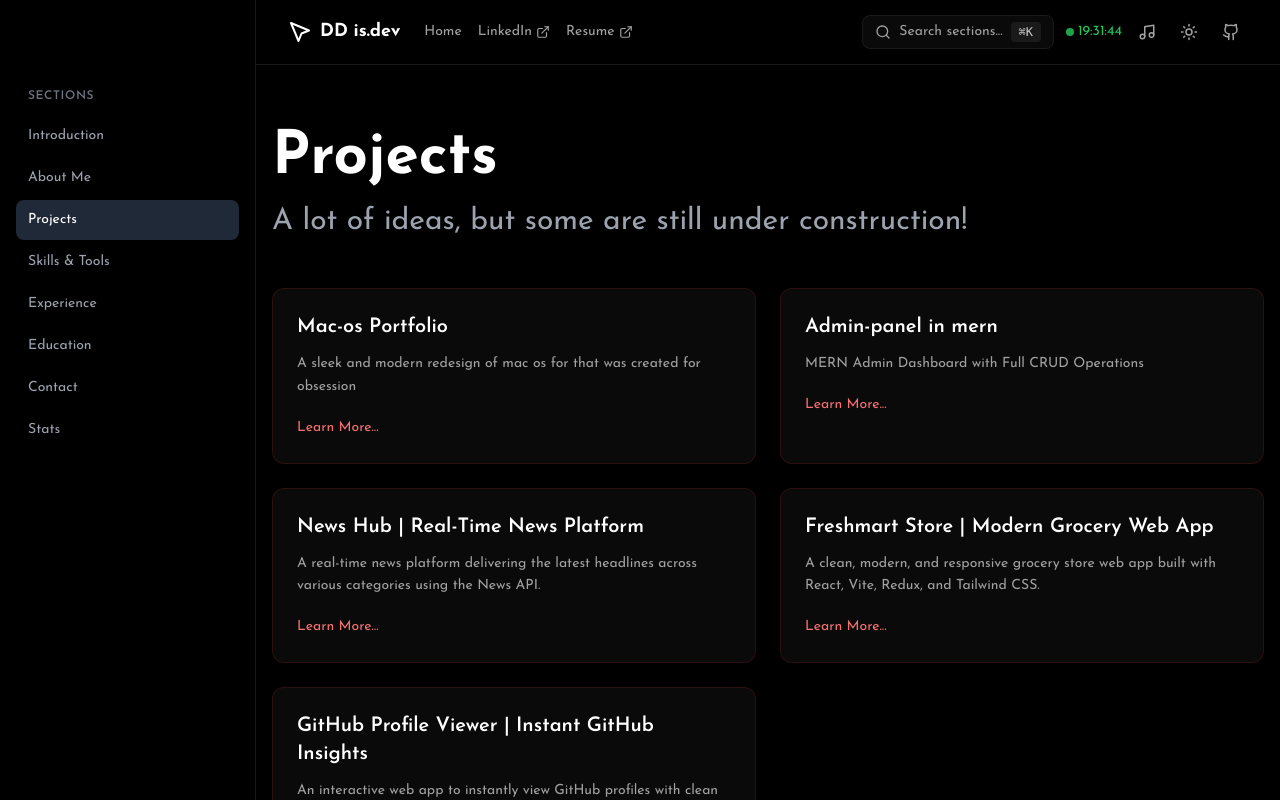
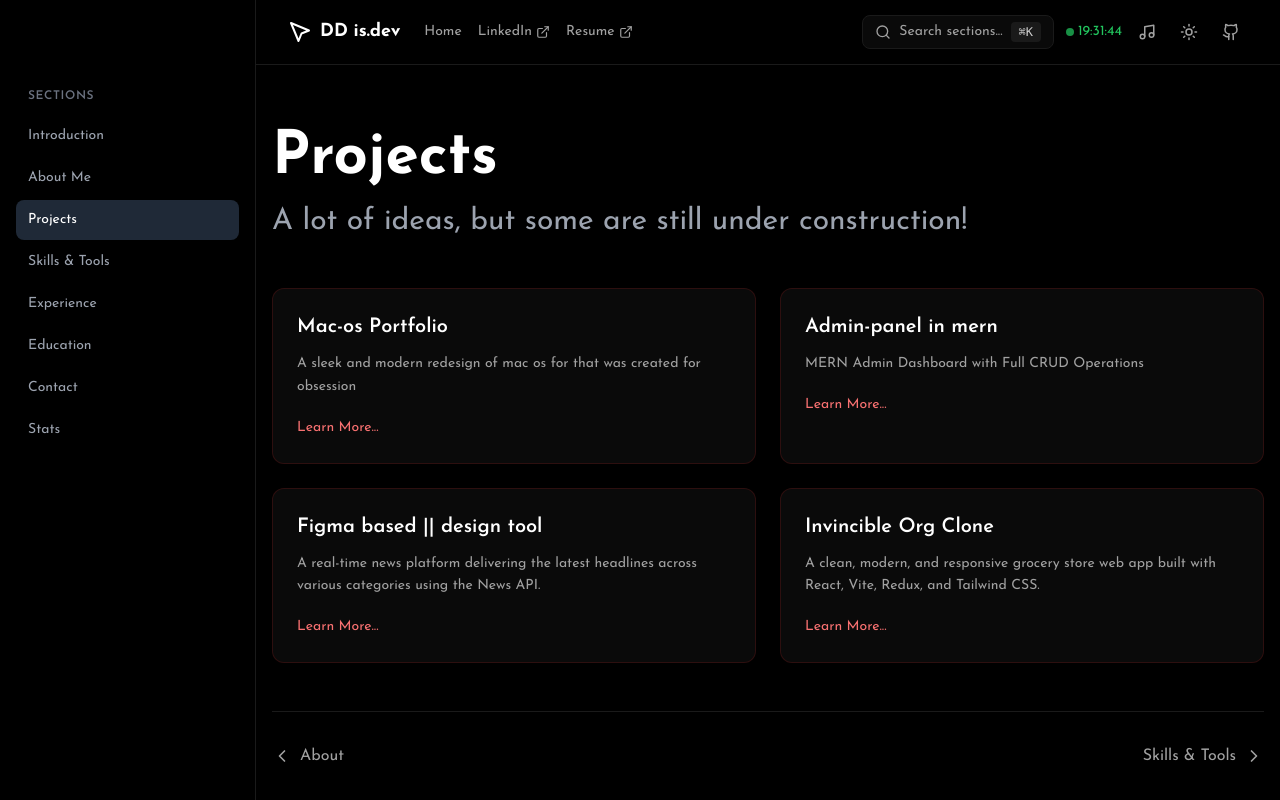
Before and after one commit to dhruval1907/My-Portfolio, a React (Vite) app: page /projects in a window 1280 px wide. Shown: the top 800 px of the page. Built offline with nearby package versions, Linux system fonts and the light colour scheme.

Commit message:
adding last projects

```diff
--- a/src/data/projectsData.js
+++ b/src/data/projectsData.js
@@ -51,116 +51,91 @@ export const projectsData = [
     github: 'https://github.com/dhruval1907/admin-mern-app',
   },
   {
-    id: 'news-hub',
-    title: 'News Hub | Real-Time News Platform',
-    slug: 'news-hub',
+    id: 'figma',
+    title: 'Figma based || design tool',
+    slug: 'figma-tool',
     shortDescription: 'A real-time news platform delivering the latest headlines across various categories using the News API.',
     bannerImage: 'https://images.unsplash.com/photo-1504711434969-e33886168f5c?w=1200&h=600&fit=crop',
     category: 'Web Application',
     year: '2025',
-    fullDescription: `News Hub is a modern news aggregation platform that pulls real-time news from multiple sources using the News API. The application provides users with the latest headlines across various categories including technology, business, entertainment, sports, and more.
-
-The platform features a clean, newspaper-inspired design with a focus on readability and information hierarchy. Articles are presented in a card-based layout with featured images, headlines, and brief excerpts. Users can filter news by category, search for specific topics, and bookmark articles for later reading.
-
-Built with React and leveraging modern hooks for state management, the application demonstrates efficient API integration, error handling, and loading states. The responsive design ensures a great reading experience across all devices.`,
+    fullDescription: `I built a Figma-inspired notes tool to better understand layout structuring and UI composition using pure HTML, CSS, and JavaScript. The goal was to break down complex design layouts and recreate them from scratch to strengthen my frontend fundamentals. This project helped me deeply understand positioning, spacing systems, DOM manipulation, and interactive UI behavior while thinking like a designer and a developer at the same time.`,
     features: [
-      'Real-time news updates',
-      'Category-based filtering',
-      'Search functionality',
-      'Bookmark articles',
-      'Share articles on social media',
-      'Dark/Light mode toggle',
-      'Infinite scroll pagination',
-      'Source attribution and links'
+      'Interactive canvas-style workspace',
+      'Real-time DOM manipulation using JavaScript',
+      'Draggable elements for flexible layout positioning',
+      'Responsive design principles applied',
     ],
     techStack: [
-      'React',
-      'News API',
-      'Axios',
-      'React Router',
-      'Tailwind CSS',
-      'LocalStorage API',
-      'Framer Motion'
+      'HTML',
+      'HTML Canvas',
+      'CSS',
+      'SASS',
+      'Js',
     ],
-    liveDemo: 'https://newshub-realtime.vercel.app',
-    github: 'https://github.com/yourusername/news-hub',
-    challenges: 'Managing API rate limits and handling large datasets efficiently. Implemented caching strategies and pagination to optimize performance.',
-    learnings: 'Learned about API integration, data caching, and building responsive layouts for content-heavy applications. Also gained experience with infinite scroll implementations.'
+    liveDemo: 'https://figma-vanillajs.vercel.app/',
+    github: 'https://github.com/dhruval1907/Figma-vanillajs',
+
   },
   {
-    id: 'freshmart-store',
-    title: 'Freshmart Store | Modern Grocery Web App',
-    slug: 'freshmart-store',
+    id: 'Invincible Org  Clone',
+    title: 'Invincible Org  Clone',
+    slug: 'Invincible Org  Clone',
     shortDescription: 'A clean, modern, and responsive grocery store web app built with React, Vite, Redux, and Tailwind CSS.',
-    bannerImage: 'https://images.unsplash.com/photo-1542838132-92c53300491e?w=1200&h=600&fit=crop',
     category: 'E-Commerce',
     year: '2024',
-    fullDescription: `Freshmart Store is a full-featured e-commerce application designed for online grocery shopping. The platform provides an intuitive shopping experience with features like product browsing, cart management, user authentication, and order tracking.
-
-The application uses Redux for state management, ensuring consistent state across all components. The shopping cart persists even when users refresh the page, thanks to localStorage integration. The checkout process is streamlined and user-friendly, guiding customers through each step.
-
-Product categories include fresh produce, dairy, meat, bakery, and pantry items. Each product has detailed information, high-quality images, nutritional facts, and customer reviews. The search and filter functionality makes it easy to find exactly what you're looking for.`,
+    fullDescription: `I created a travel booking website using HTML, CSS, JavaScript, and Bootstrap to simulate a real-world ticket booking platform. Users can explore destinations, view pricing details, and experience a structured booking flow (UI-based simulation). This project strengthened my understanding of responsive design, component structuring, and interactive front-end behavior while focusing on clean layout and user-friendly navigation.`,
     features: [
-      'User authentication and profiles',
-      'Product catalog with categories',
-      'Advanced search and filters',
-      'Shopping cart with persistence',
-      'Wishlist functionality',
-      'Order history and tracking',
-      'Product reviews and ratings',
-      'Responsive design for all devices'
+      'Destination listing with pricing details ',
+      'Responsive design using Bootstrap grid system',
+      'Mobile-first layout approach',
+      'Smooth navigation and user-friendly experience',
     ],
     techStack: [
-      'React',
-      'Vite',
-      'Redux Toolkit',
-      'Tailwind CSS',
-      'React Router',
-      'Axios',
-      'Firebase Auth'
+      'HTML',
+      'Css',
+      'BootStrap 5',
+      'js',
     ],
-    liveDemo: 'https://freshmart-store.vercel.app',
-    github: 'https://github.com/yourusername/freshmart-store',
-    challenges: 'Implementing complex cart logic with quantity management, price calculations, and discount applications. Also ensuring data consistency across multiple components.',
-    learnings: 'Mastered Redux Toolkit for state management, learned about e-commerce best practices, and gained experience with Firebase authentication integration.'
+    liveDemo: 'https://invincible-clone-fawn.vercel.app/',
+    github: 'https://github.com/dhruval1907/Invincible_Clone',
   },
-  {
-    id: 'github-profile-viewer',
-    title: 'GitHub Profile Viewer | Instant GitHub Insights',
-    slug: 'github-profile-viewer',
-    shortDescription: 'An interactive web app to instantly view GitHub profiles with clean UI built using HTML, CSS, and JavaScript.',
-    bannerImage: 'https://images.unsplash.com/photo-1618401471353-b98afee0b2eb?w=1200&h=600&fit=crop',
-    category: 'Web Application',
-    year: '2024',
-    fullDescription: `GitHub Profile Viewer is a lightweight application that fetches and displays GitHub user profiles using the GitHub API. Simply enter a username and get instant access to profile information, repositories, followers, following, and contribution statistics.
+  //   {
+  //     id: 'github-profile-viewer',
+  //     title: 'GitHub Profile Viewer | Instant GitHub Insights',
+  //     slug: 'github-profile-viewer',
+  //     shortDescription: 'An interactive web app to instantly view GitHub profiles with clean UI built using HTML, CSS, and JavaScript.',
+  //     bannerImage: 'https://images.unsplash.com/photo-1618401471353-b98afee0b2eb?w=1200&h=600&fit=crop',
+  //     category: 'Web Application',
+  //     year: '2024',
+  //     fullDescription: `GitHub Profile Viewer is a lightweight application that fetches and displays GitHub user profiles using the GitHub API. Simply enter a username and get instant access to profile information, repositories, followers, following, and contribution statistics.
 
-The application provides a clean visualization of GitHub data, making it easy to explore any developer's work and activity. Repository cards show key metrics like stars, forks, and primary language. The profile section displays bio, location, company, and social links.
+  // The application provides a clean visualization of GitHub data, making it easy to explore any developer's work and activity. Repository cards show key metrics like stars, forks, and primary language. The profile section displays bio, location, company, and social links.
 
-Built with vanilla JavaScript to demonstrate fundamental web development skills without framework dependencies. The application handles API rate limiting gracefully and provides clear error messages for invalid usernames.`,
-    features: [
-      'Search GitHub users by username',
-      'Display profile information',
-      'List repositories with sorting',
-      'Show contribution statistics',
-      'Follower and following counts',
-      'Repository language distribution',
-      'Responsive card-based layout',
-      'Error handling for invalid users'
-    ],
-    techStack: [
-      'HTML5',
-      'CSS3',
-      'JavaScript (ES6+)',
-      'GitHub API',
-      'Fetch API',
-      'CSS Grid',
-      'Flexbox'
-    ],
-    liveDemo: 'https://github-viewer-insights.vercel.app',
-    github: 'https://github.com/yourusername/github-profile-viewer',
-    challenges: 'Working with GitHub API rate limits and handling various response scenarios. Implemented caching to reduce API calls and improve performance.',
-    learnings: 'Learned to work with REST APIs, handle asynchronous JavaScript, and create responsive layouts with pure CSS. Also gained experience with error handling and user feedback.'
-  }
+  // Built with vanilla JavaScript to demonstrate fundamental web development skills without framework dependencies. The application handles API rate limiting gracefully and provides clear error messages for invalid usernames.`,
+  //     features: [
+  //       'Search GitHub users by username',
+  //       'Display profile information',
+  //       'List repositories with sorting',
+  //       'Show contribution statistics',
+  //       'Follower and following counts',
+  //       'Repository language distribution',
+  //       'Responsive card-based layout',
+  //       'Error handling for invalid users'
+  //     ],
+  //     techStack: [
+  //       'HTML5',
+  //       'CSS3',
+  //       'JavaScript (ES6+)',
+  //       'GitHub API',
+  //       'Fetch API',
+  //       'CSS Grid',
+  //       'Flexbox'
+  //     ],
+  //     liveDemo: 'https://github-viewer-insights.vercel.app',
+  //     github: 'https://github.com/yourusername/github-profile-viewer',
+  //     challenges: 'Working with GitHub API rate limits and handling various response scenarios. Implemented caching to reduce API calls and improve performance.',
+  //     learnings: 'Learned to work with REST APIs, handle asynchronous JavaScript, and create responsive layouts with pure CSS. Also gained experience with error handling and user feedback.'
+  //   }
 ];
 
 // Helper function to get project by slug
```
